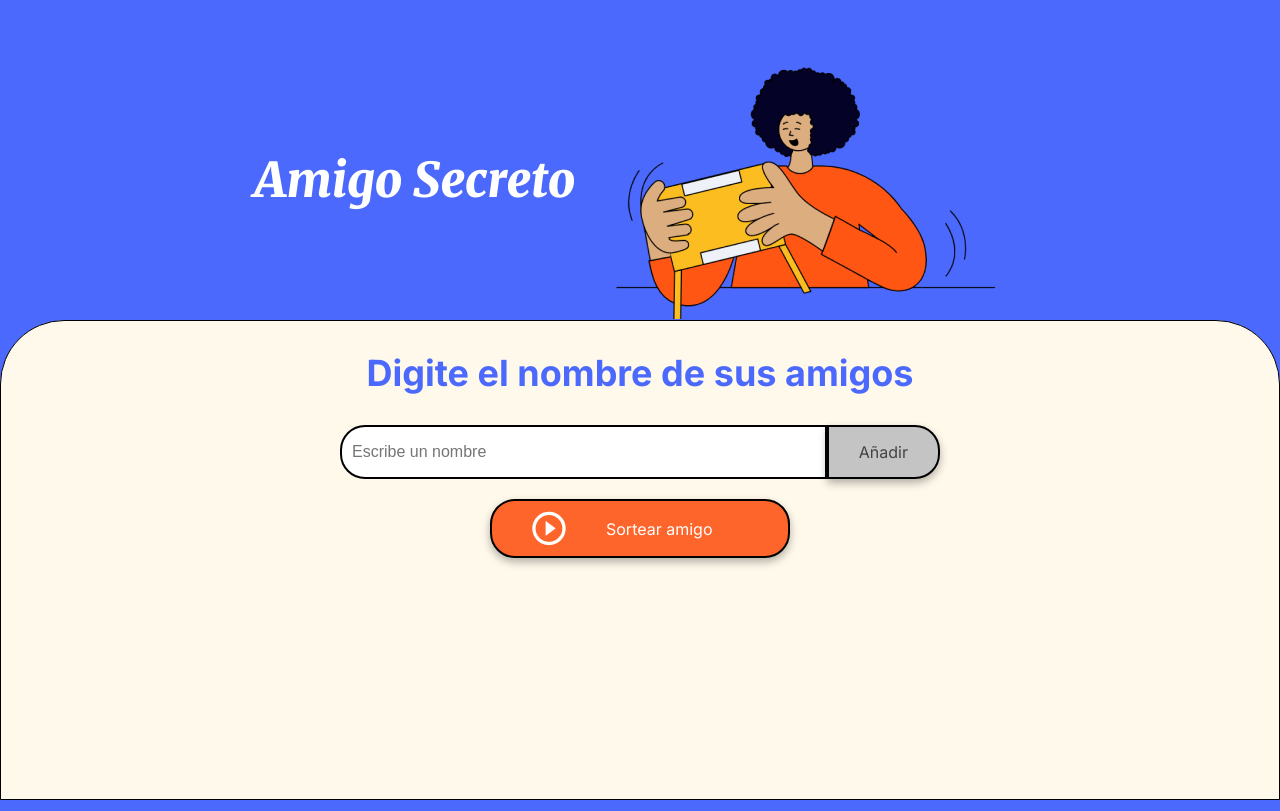
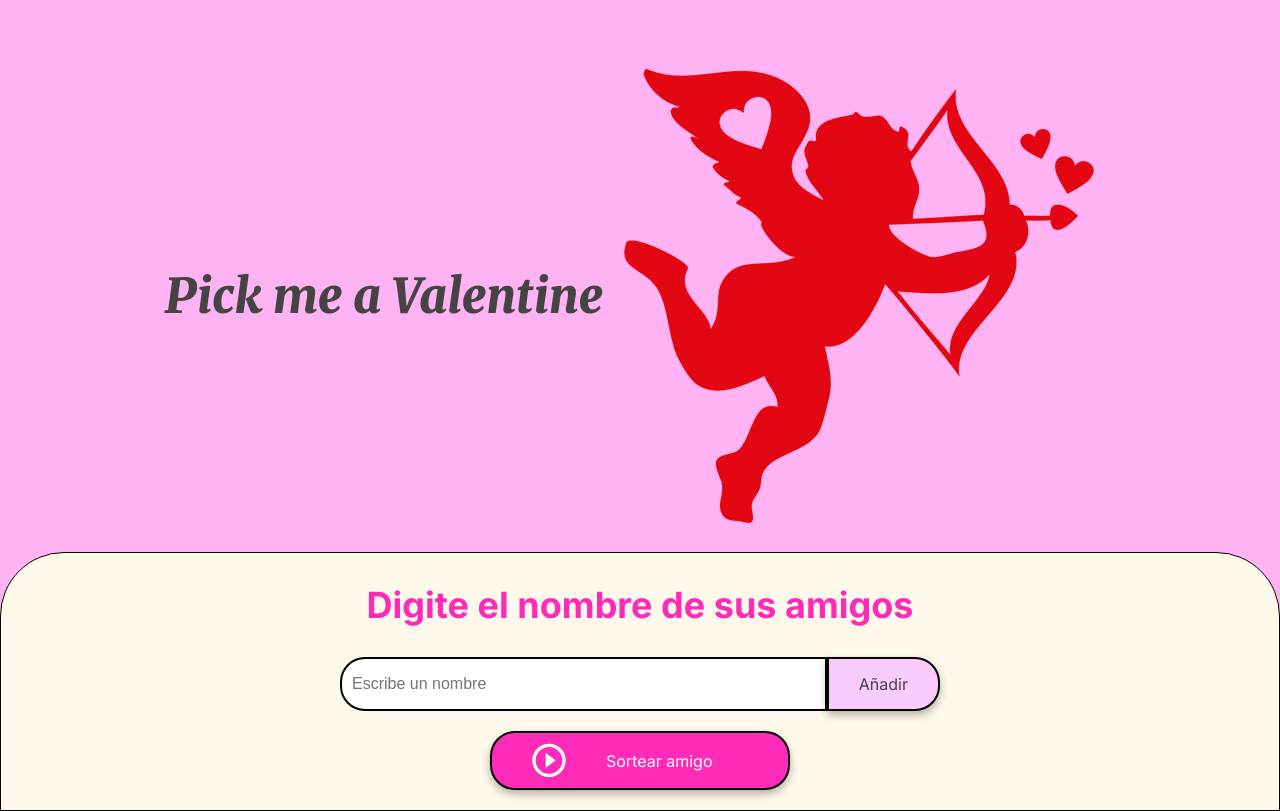
Before and after one commit to JustaSweetbean/challenge-amigo-secreto_esp-main, a plain HTML site: page index.html in a window 1280 px wide. Drawn offline with Linux system fonts and the light colour scheme.

Commit message:
sortear amigo y detalles

```diff
--- a/app.js
+++ b/app.js
@@ -2,6 +2,7 @@
 let AmigosIngresados = [];
 let nombreAmigo = 0;
 let listaItems = 0;
+let amigoSorteado = 0;
 
 // Desarrollo una función para agregar amigos a la lista
 
@@ -36,3 +37,13 @@ function mostrarNombres () {
         listaHTML.appendChild(listaItems);
         }
 }
+
+function sortearAmigo() {
+
+    if (AmigosIngresados != '') {
+        amigoSorteado = Math.floor(Math.random()* AmigosIngresados.length);
+        console.log(amigoSorteado)
+        let listaResultadoHTML = document.getElementById('resultado');
+        listaResultadoHTML.innerHTML = (AmigosIngresados[amigoSorteado]);
+    }
+}
--- a/index.html
+++ b/index.html
@@ -13,8 +13,8 @@
 <body>
     <main class="main-content">
         <header class="header-banner">
-            <h1 class="main-title">Amigo Secreto</h1>
-            <img src="assets/amigo-secreto.png" alt="Imagen representativa de amigo secreto">
+            <h1 class="main-title">Pick me a Valentine</h1>
+            <img src="assets/Cupid-PNG.webp" alt="cupid in red">
         </header>
 
         <section class="input-section">
--- a/style.css
+++ b/style.css
@@ -1,9 +1,9 @@
 :root {
-    --color-primary: #4B69FD;
+    --color-primary: #ffa8f0dc;
     --color-secondary: #FFF9EB;
-    --color-tertiary: #C4C4C4;
-    --color-button: #fe652b;
-    --color-button-hover: #e55720;
+    --color-tertiary: #f9cbff;
+    --color-button: #fe2bb8;
+    --color-button-hover: #e520aa;
     --color-text: #444444;
     --color-white: #FFFFFF;
 }
@@ -58,14 +58,14 @@ body {
     font-family: "Merriweather", serif;
     font-weight: 900;
     font-style: italic;
-    color: var(--color-white);
+    color: var(--color-text);
 }
 
 .section-title {
     font-family: "Inter", serif;
     font-size: 36px;
     font-weight: 700;
-    color: var(--color-primary);
+    color: var(--color-button);
     margin: 10px 0;
     text-align: center;
 }
```
Also changed, not shown: assets/Cupid-PNG.webp (added).
